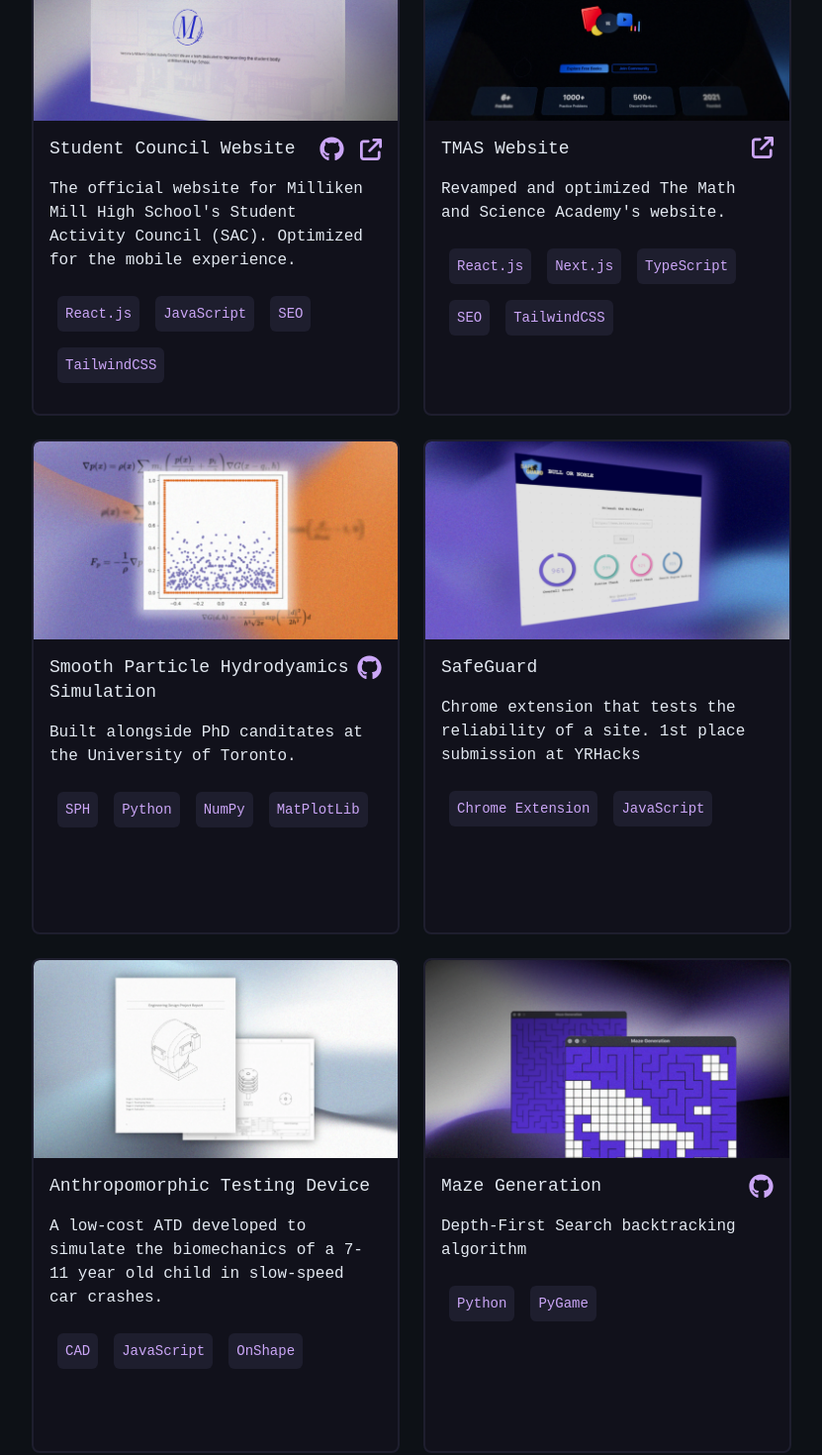
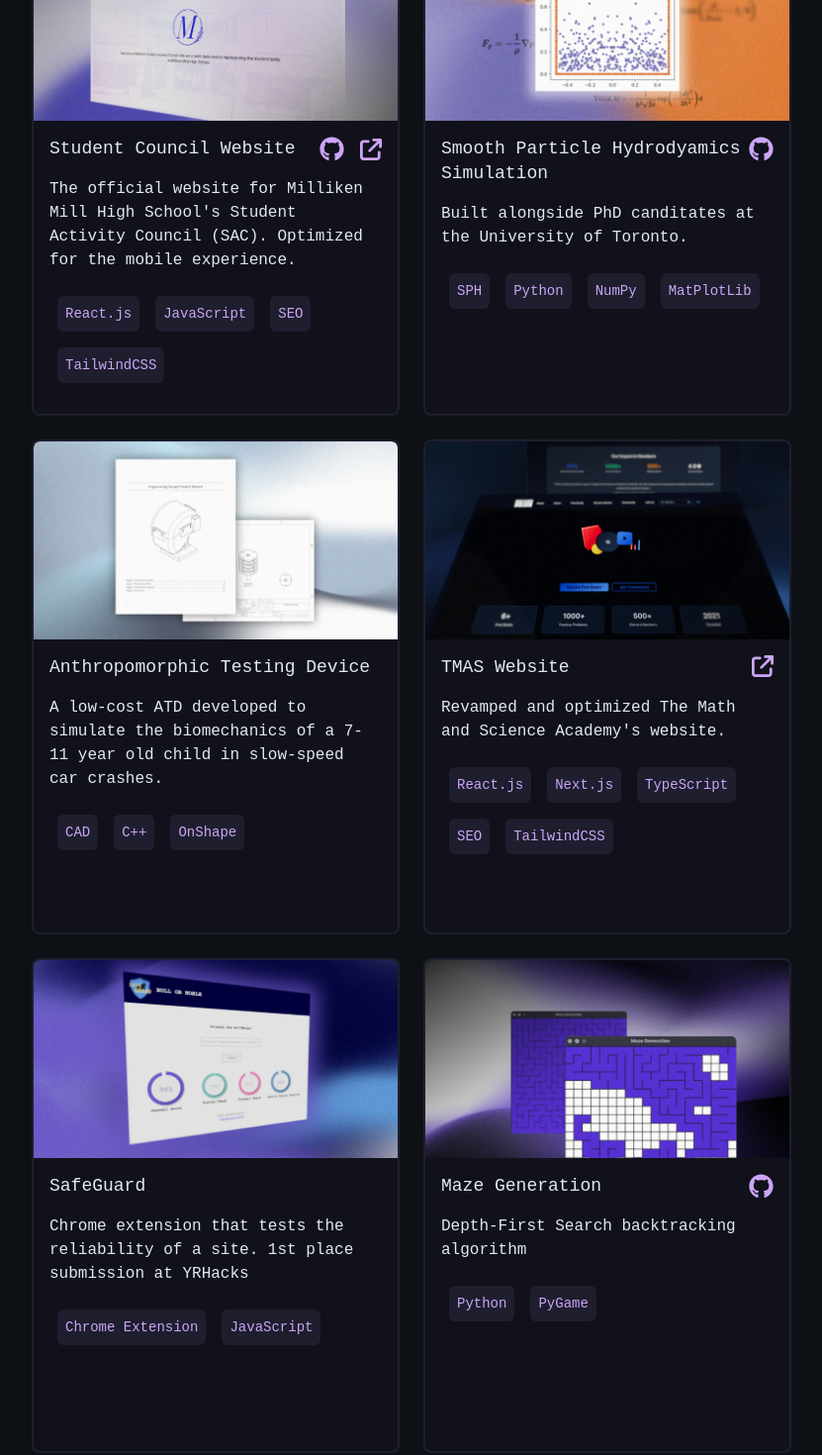
Before and after one commit to Airplane356/personal-website, a Next.js app: page /projects in a window 1280 px wide. Shown: the part 180-1650 px from the top of the page at 99% size, without its empty margins (224-1055 px from the left). Built offline with nearby package versions, Linux system fonts and the light colour scheme.

Commit message:
chore: update awards, reorder projects

```diff
--- a/src/app/projects/page.js
+++ b/src/app/projects/page.js
@@ -14,6 +14,19 @@
     external: "https://www.millikensac.com/"
   },
   {
+    title: "Smooth Particle Hydrodyamics Simulation",
+    desc: "Built alongside PhD canditates at the University of Toronto.",
+    img: "/projects/SPH.webp",
+    skills: ["SPH", "Python", "NumPy", "MatPlotLib"],
+    github: "https://github.com/Airplane356/SPH-Simulation",
+  },
+  {
+    title: "Anthropomorphic Testing Device",
+    desc: "A low-cost ATD developed to simulate the biomechanics of a 7-11 year old child in slow-speed car crashes.",
+    img: "/projects/Engineering.webp",
+    skills: ["CAD", "C++", "OnShape"],
+  },
+  {
     title: "TMAS Website",
     desc: "Revamped and optimized The Math and Science Academy's website.",
     img: "/projects/TMASwebsite.webp",
@@ -21,23 +34,10 @@
     external: "https://www.tmasacademy.com//"
   },
   {
-    title: "Smooth Particle Hydrodyamics Simulation",
-    desc: "Built alongside PhD canditates at the University of Toronto.",
-    img: "/projects/SPH.webp",
-    skills: ["SPH", "Python", "NumPy", "MatPlotLib"],
-    github: "https://github.com/Airplane356/SPH-Simulation",
-  },
-  {
     title: "SafeGuard",
     desc: "Chrome extension that tests the reliability of a site. 1st place submission at YRHacks",
     img: "/projects/SafeGuard.webp",
     skills: ["Chrome Extension", "JavaScript"],
-  },
-  {
-    title: "Anthropomorphic Testing Device",
-    desc: "A low-cost ATD developed to simulate the biomechanics of a 7-11 year old child in slow-speed car crashes.",
-    img: "/projects/Engineering.webp",
-    skills: ["CAD", "JavaScript", "OnShape"],
   },
   {
     title: "Maze Generation",
--- a/src/components/Awards.js
+++ b/src/components/Awards.js
@@ -32,6 +32,11 @@
         name: "International Qualifer, 2x Regional Champions",
         institution: "Ontario DECA",
         description: "Qualified for the 2025 ICDC in Entrepreneurship Team Decision Making (ETDM); Won 2x regionals in ETDM and Sports and Entertainment Team Decision Making (STDM) 📈"
+    },
+    {
+        name: "Finalist",
+        institution: "Harvard Undergraduate Capital Partners Investment Pitch Competition",
+        description: "Top 10 finalists out of 130+ teams 💸"
     },
     {
         name: "Distinction",
```
